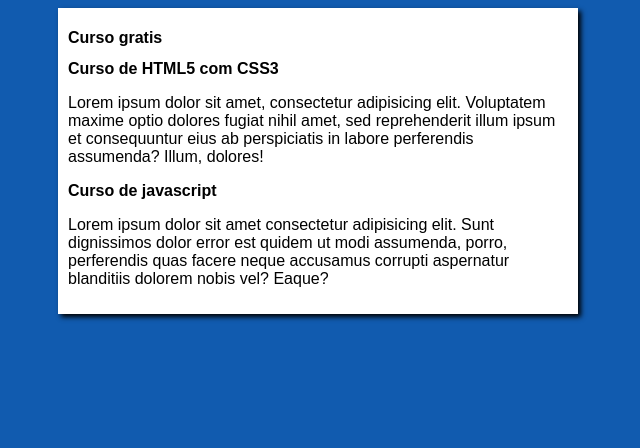
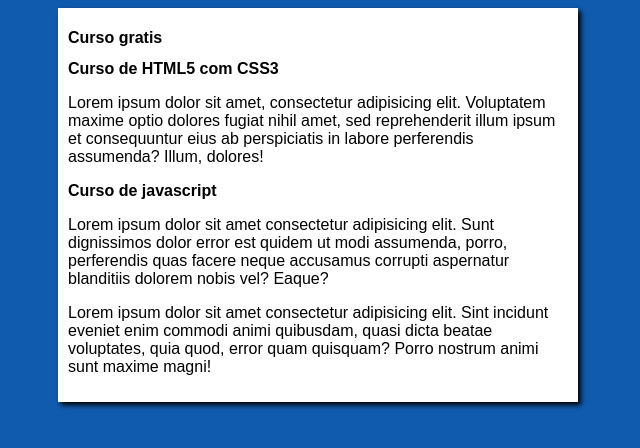
Before and after one commit to Ribeirojose06/Projeto-Site, a plain HTML site: page index.html in a window 1280 px wide. Shown: the whole page, without its empty margins (322-962 px from the left). Drawn offline with Linux system fonts and the light colour scheme.

Commit message:
Update index.html

```diff
--- a/index.html
+++ b/index.html
@@ -28,6 +28,7 @@
                neque accusamus corrupti aspernatur blanditiis
                 dolorem nobis vel? Eaque?</p>
     </article>
+    <p>Lorem ipsum dolor sit amet consectetur adipisicing elit. Sint incidunt eveniet enim commodi animi quibusdam, quasi dicta beatae voluptates, quia quod, error quam quisquam? Porro nostrum animi sunt maxime magni!</p>
 </main>
 </body>
 </html>
```
